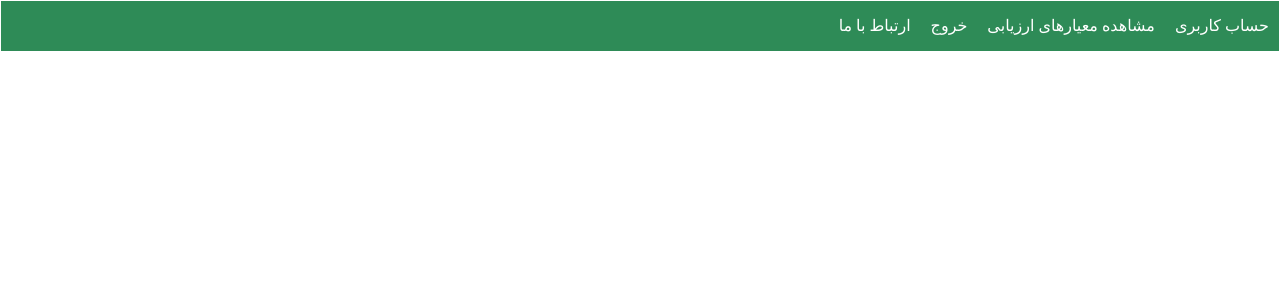
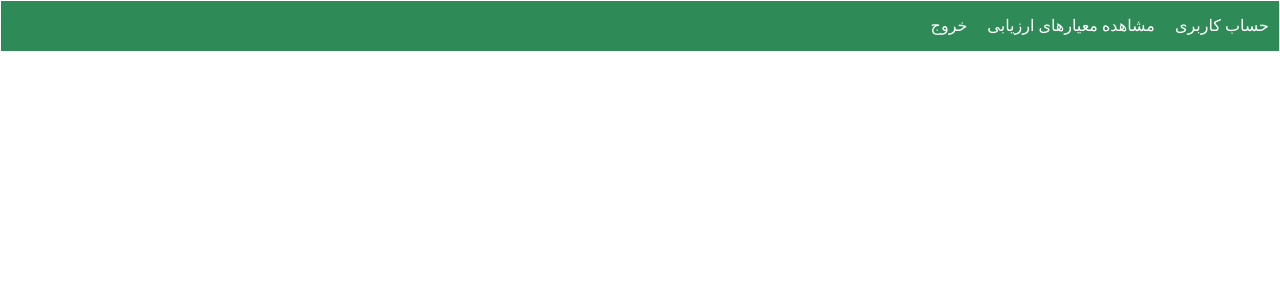
Before and after one commit to ArmenJeddi/Object-Oriented-Design-Project, a Django app: template src/templates/navbar_signedin.html in a window 1280 px wide. Shown: the top 300 px of the page. Run offline with Django 3.2, Linux system fonts and the light colour scheme; the template is opened without the code that fills it, so the values that code supplies are empty.

Commit message:
Fixed some links in generic templates.

```diff
--- a/src/templates/navbar.html
+++ b/src/templates/navbar.html
@@ -1,6 +1 @@
 {% extends "base.html" %}
-
-{% block nav %}
-  <a href="" class="nav-link">ورود</a>
-  <a href="" class="nav-link">ارتباط با ما</a>
-{% endblock %}
--- a/src/templates/navbar_signedin.html
+++ b/src/templates/navbar_signedin.html
@@ -1,8 +1,7 @@
 {% extends "base.html" %}
 
 {% block nav %}
-  <a href="" class="nav-link">حساب کاربری</a>
+  <a href="/" class="nav-link">حساب کاربری</a>
   <a href="" class="nav-link">مشاهده معیارهای ارزیابی</a>
-  <a href="" class="nav-link">خروج</a>
-  <a href="" class="nav-link">ارتباط با ما</a>
+  <a href="/auth/logout/" class="nav-link">خروج</a>
 {% endblock %}
```
